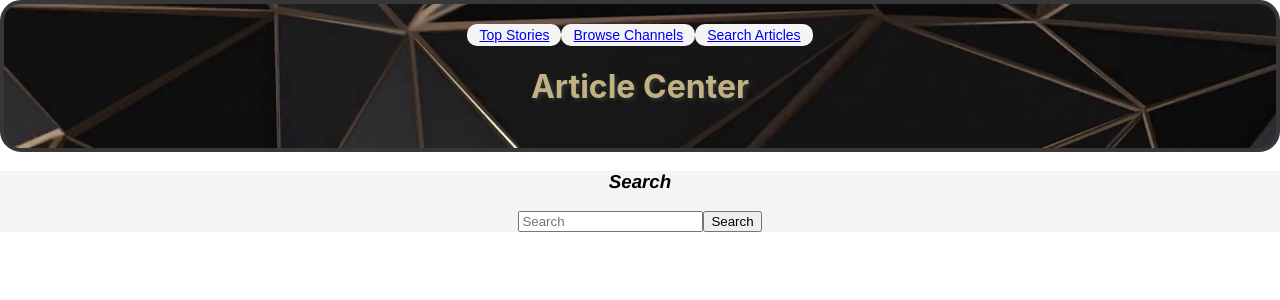
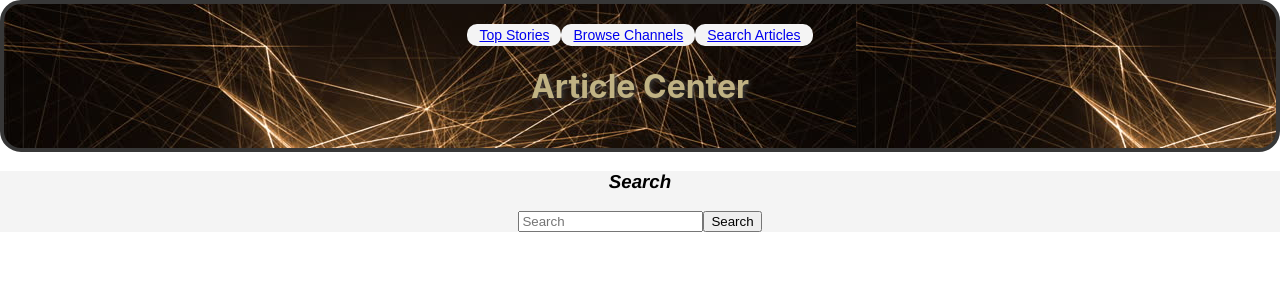
Before and after one commit to Wali89/articles-center-old, a React (Create React App) app in the folder client/: page /search/1 in a window 1280 px wide. Shown: the top 300 px of the page. Built offline with nearby package versions, Linux system fonts and the light colour scheme.

Commit message:
added styling to navbar

```diff
--- a/client/src/App.css
+++ b/client/src/App.css
@@ -39,7 +39,7 @@
   border-radius: 21px;
   border: 4px solid #373737;
   padding: 20px;
-  background-image: url("banner.png");
+  background-image: url("1.jpg");
 
 }
 
```
Also changed, not shown: client/src/1.jpg (added).
